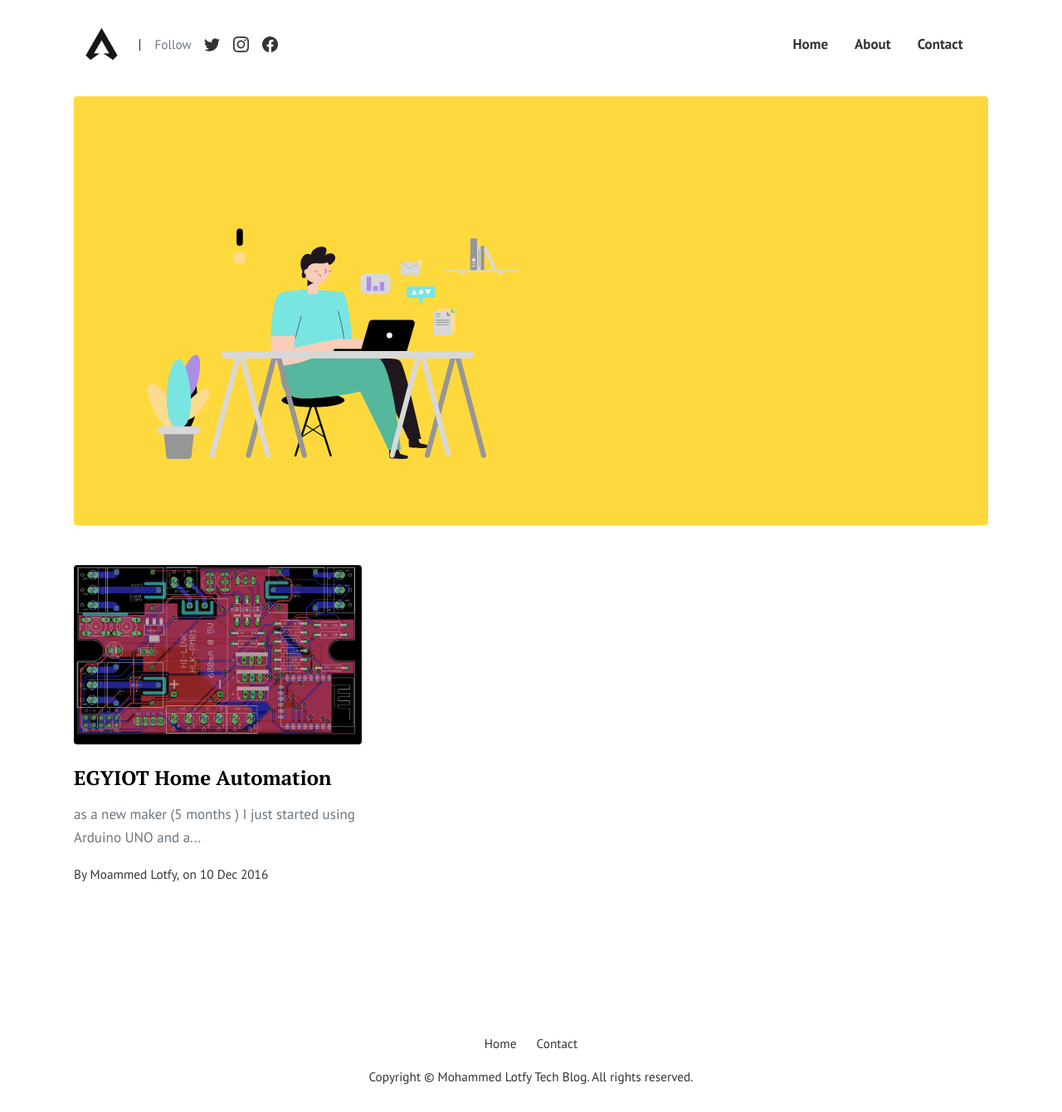
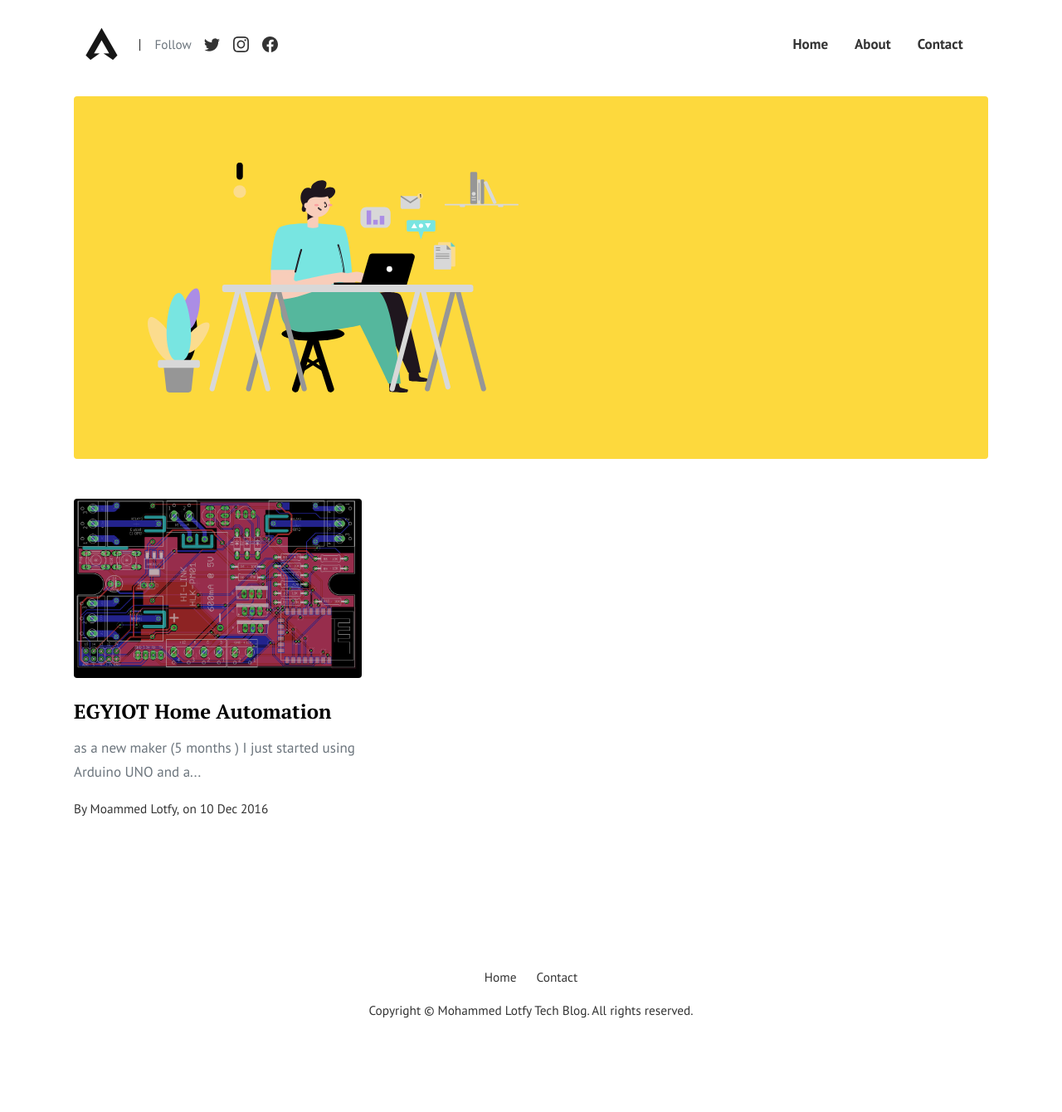
Before and after one commit to scropion86/scropion86.github.com, a Jekyll site: the page built from index.html, in a window 1280 px wide and 1340 px high. Shown: the whole window at 83% size. Built offline with Jekyll 4.4.1, drawn with Linux system fonts in a browser that asks for light colours; the list of posts is cut into pages by our own code.

Commit message:
Update index.html

```diff
--- a/index.html
+++ b/index.html
@@ -17,7 +17,7 @@ background: '/img/bg-index.jpg'
     </div>
   -->
     <div class="col-md-6 text-right pl-0 pl-lg-4">
-      <img class="intro" height="500" src="{{site.baseurl}}/assets/images/intro.svg">
+      <img class="intro" height="500" src="{{site.baseurl}}/assets/images/intro2.svg">
     </div>
   </div>
 </div>
```
